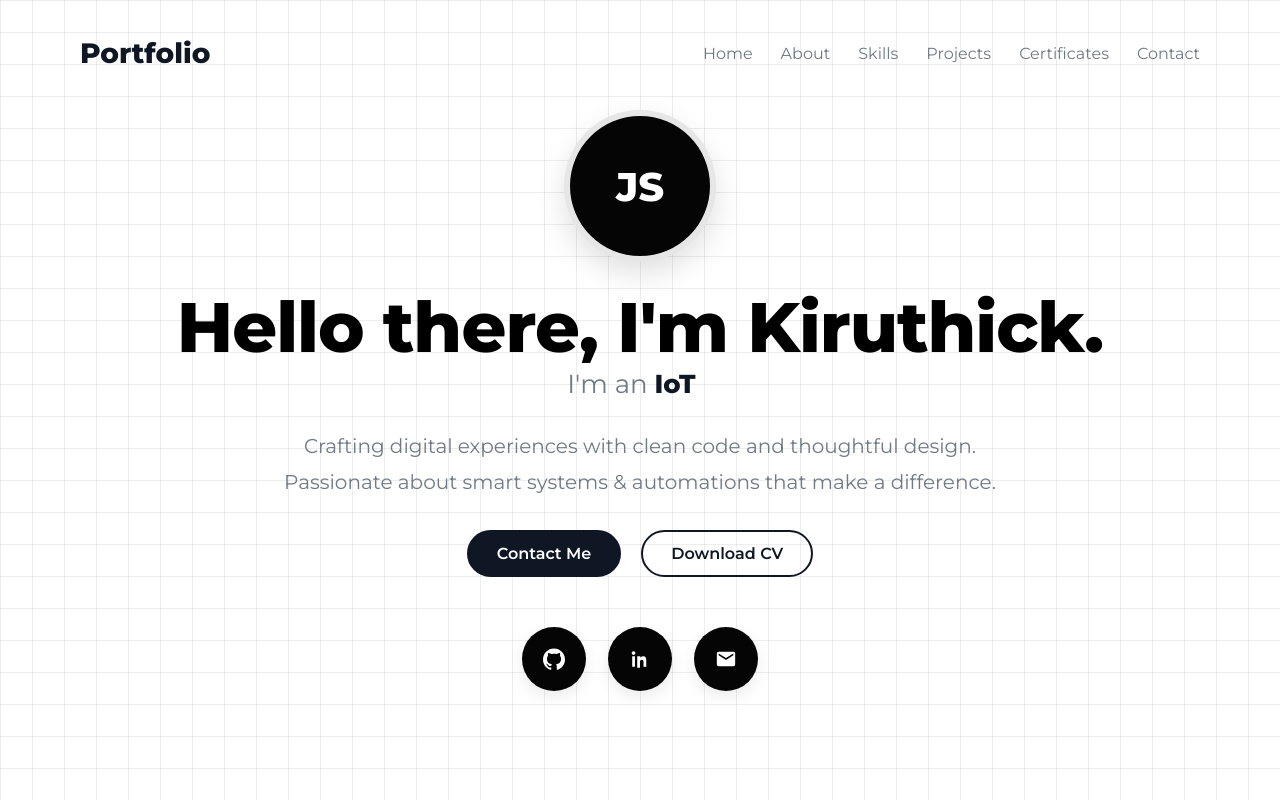
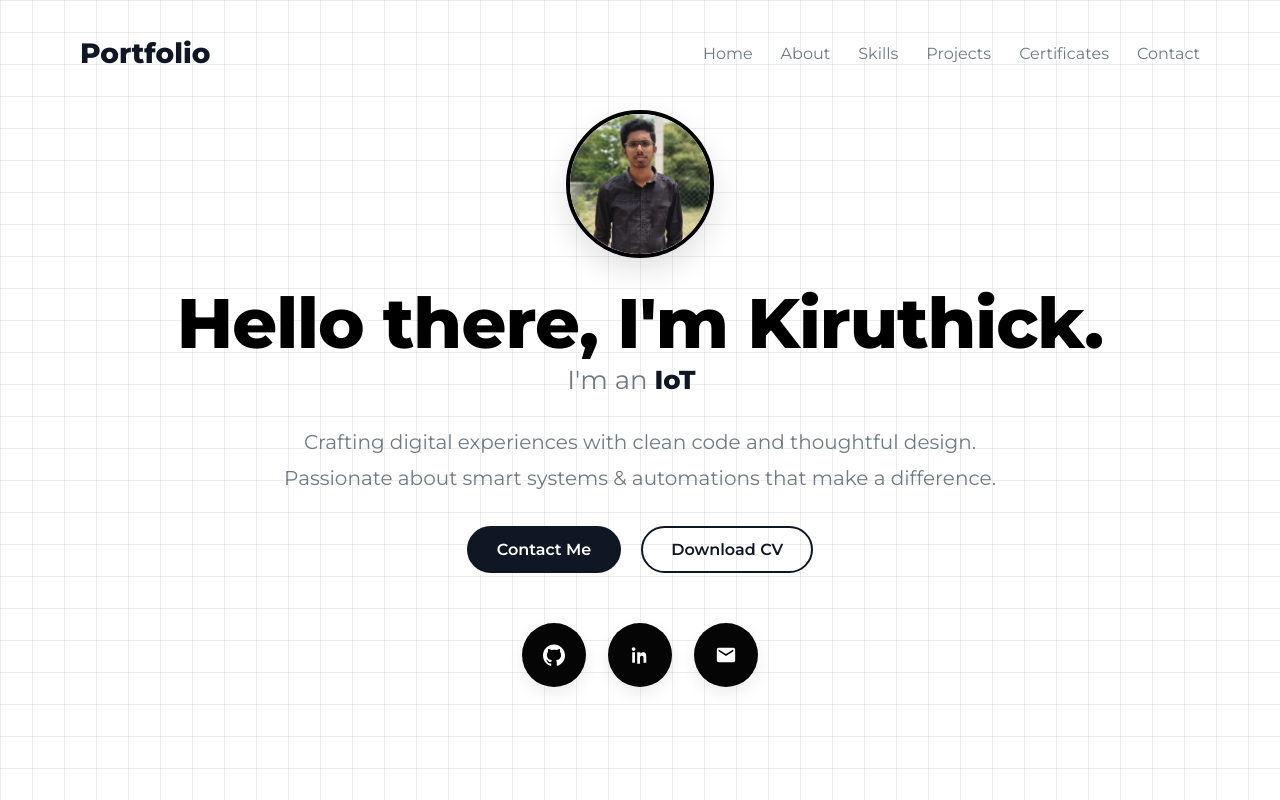
Before and after one commit to Kiruthick-07/myportfolio-v2, a React (Vite) app in the folder portfolio/: page / in a window 1280 px wide. Built offline with nearby package versions, Linux system fonts and the light colour scheme.

Commit message:
Badge Fix

```diff
--- a/portfolio/src/components/Landing.jsx
+++ b/portfolio/src/components/Landing.jsx
@@ -23,7 +23,7 @@ export default function PortfolioLanding() {
     const [loopNum, setLoopNum] = useState(0);
     const [typingSpeed, setTypingSpeed] = useState(150);
 
-    const roles = ["FullStack Developer.", "IoT Enthusiast.", "Embedded-C Programmer.", "CAD Designer.", "Video Editor."];
+    const roles = ["FullStack Developer.", "IoT Enthusiast.", "Embedded-C Programmer.", "CAD Designer."];
 
     useEffect(() => {
         const handleTyping = () => {
@@ -110,7 +110,6 @@ export default function PortfolioLanding() {
         width: isMobile ? 92 : 140,
         height: isMobile ? 92 : 140,
         borderRadius: "50%",
-        background: colors.circleDark,
         color: "#fff",
         display: "flex",
         alignItems: "center",
@@ -118,8 +117,16 @@ export default function PortfolioLanding() {
         fontSize: isMobile ? 28 : 40,
         fontWeight: 800,
         boxShadow: "0 12px 30px rgba(10,12,15,0.12)",
-        border: "6px solid rgba(255,255,255,0.9)",
+        border: "4px solid #000000",
         marginBottom: isMobile ? "10px" : "30px",
+        overflow: "hidden",
+    };
+
+    const badgeImage = {
+        width: "100%",
+        height: "100%",
+        objectFit: "cover",
+        display: "block",
     };
 
     const nameStyle = {
@@ -187,7 +194,9 @@ export default function PortfolioLanding() {
             </header>
 
             <main style={heroWrap}>
-                <div style={badge}>JS</div>
+                <div style={badge}>
+                    <img src="./src/assets/myphotov2.jpg" alt="Profile photo" style={badgeImage} />
+                </div>
                 <h1 style={nameStyle}>Hello there, I'm Kiruthick.</h1>
                 <div style={subtitle}>
                     I'm an <span style={{ color: colors.textDark, fontWeight: 700 }}>{text}</span>
```
Also changed, not shown: portfolio/src/assets/myphoto.jpg (added), portfolio/src/assets/myphotov2.jpg (added).
